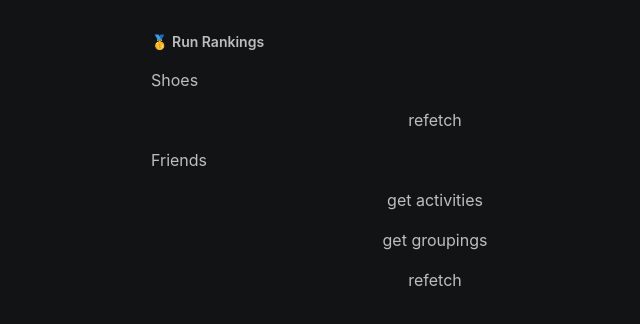
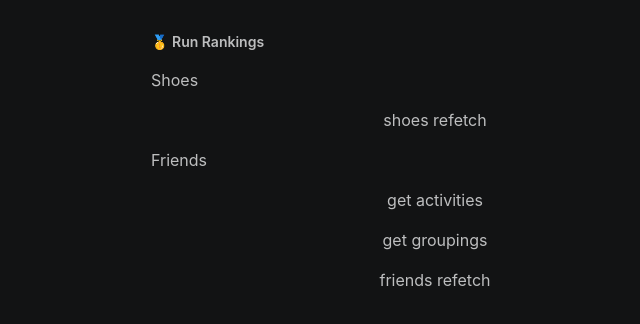
Before and after one commit to adrianAlday/run-rankings, a Next.js app: page /dev in a window 1280 px wide. Shown: the top 324 px of the page, without its empty margins (205-845 px from the left). Built offline with nearby package versions, Linux system fonts and the light colour scheme; no server answers.

Commit message:
simple dev button

```diff
--- a/app/_components/Refetch.tsx
+++ /dev/null
@@ -1,31 +0,0 @@
-"use client";
-
-import { isDev } from "@/app/_utils/isDev";
-import axios from "axios";
-
-type RefetchProps = { url: string };
-
-const Refetch = ({ url }: RefetchProps) => {
-  const refetch = async () => {
-    const response = await axios
-      .get(url)
-      .then((response) => response)
-      .catch(async (error) => {
-        console.log(error);
-      });
-
-    if (isDev) {
-      console.log("response", response);
-    }
-  };
-
-  return (
-    isDev && (
-      <button onClick={refetch} className="cursor-pointer">
-        <div>refetch</div>
-      </button>
-    )
-  );
-};
-
-export default Refetch;
--- a/app/dev/page.tsx
+++ b/app/dev/page.tsx
@@ -3,7 +3,19 @@ import { Metadata } from "next";
 import { headers } from "next/headers";
 import Link from "next/link";
 import { redirect } from "next/navigation";
-import Refetch from "../_components/Refetch";
+
+type DevButtonProps = {
+  url: string;
+  text: string;
+};
+
+const DevButton = ({ url, text }: DevButtonProps) => (
+  <button>
+    <Link target="_blank" href={url}>
+      <div>{text}</div>
+    </Link>
+  </button>
+);
 
 export const metadata: Metadata = {
   title: "Dev",
@@ -22,14 +34,12 @@ const DevPage = async () => {
     <div className="flex flex-col gap-4">
       <div>Shoes</div>
 
-      <Refetch url={"/api/shoes/refetch"} />
+      <DevButton url={"/api/shoes/refetch"} text={"shoes refetch"} />
 
       <div>Friends</div>
 
-      <button>
-        <Link
-          target="_blank"
-          href={
+      <DevButton
+        url={
           `http://www.strava.com/oauth/authorize?` +
           `&response_type=code` +
           `&client_id=${process.env.NEXT_PUBLIC_STRAVA_CLIENT_ID}` +
@@ -37,18 +47,12 @@ const DevPage = async () => {
           `&redirect_uri=http://${host}/api/dev/get-activities` +
           `&state=${referer}`
         }
-        >
-          <div>get activities</div>
-        </Link>
-      </button>
+        text={"get activities"}
+      />
 
-      <button>
-        <Link target="_blank" href={"/api/friends/get-groupings"}>
-          <div>get groupings</div>
-        </Link>
-      </button>
+      <DevButton url={"/api/friends/get-groupings"} text={"get groupings"} />
 
-      <Refetch url={"/api/friends/refetch"} />
+      <DevButton url={"/api/friends/refetch"} text={"friends refetch"} />
     </div>
   );
 };
```
Lines whose indentation alone changed are shown as unchanged.
